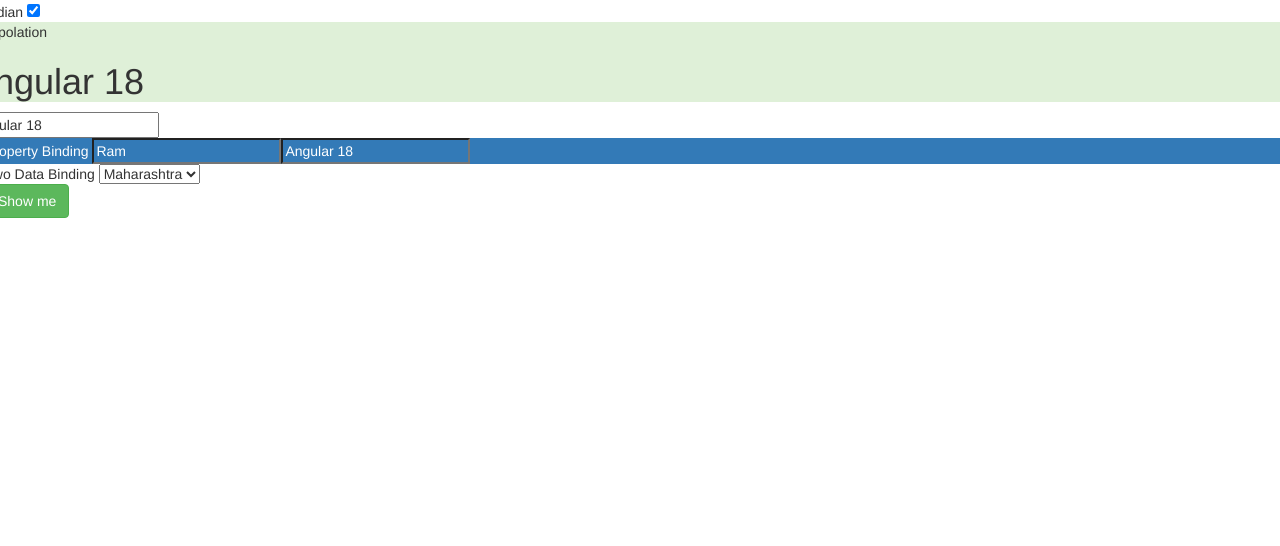
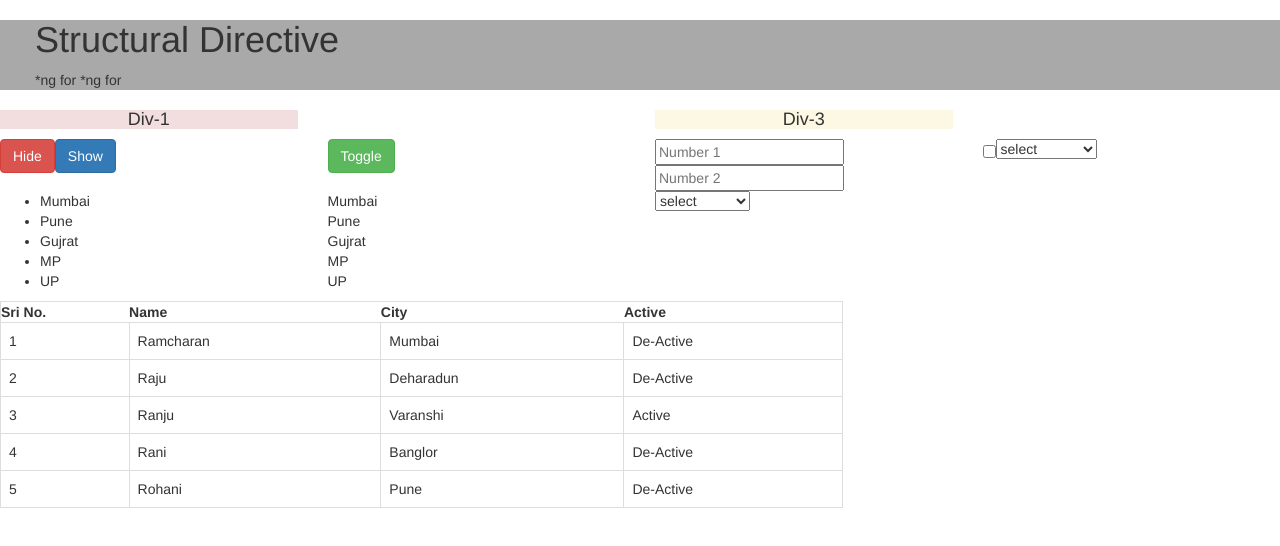
Before and after one commit to sushil141214/DemoAngular, an Angular app: page / in a window 1280 px wide. Shown: the top 546 px of the page. Built offline with nearby package versions, Linux system fonts and the light colour scheme.

Commit message:
I am adding structurel directive component. Implement ngIf and ngFor

```diff
--- /dev/null
+++ b/src/app/Components/structural-directive/structural-directive.component.css
@@ -0,0 +1,4 @@
+.hedding{
+    background-color: darkgrey;
+    padding-left: 35px;
+}
--- /dev/null
+++ b/src/app/Components/structural-directive/structural-directive.component.html
@@ -0,0 +1,114 @@
+<div class="hedding">
+
+            <h1> Structural Directive</h1>
+                     <p>*ng for *ng for </p>
+
+</div>
+
+<div class="row pt-3">
+    <div class="col-md-3">
+            <div *ngIf="isDivVisible" class="bg-danger pt-3 text-center">
+                <h4>Div-1</h4>
+            </div>
+    </div>
+    <div class="col-md-3">
+        <div *ngIf="isToggle" class="bg-success pt-3 text-center">
+            <h4>Div-2</h4>
+        </div>
+    </div>
+    <div class="col-md-3">
+    <div *ngIf="Number1==Number2" class="bg-warning pt-3 text-center">
+        <h4>Div-3</h4>
+    </div>
+    </div>
+    <div class="col-md-3">
+    <div *ngIf="selectState=='Bihar'" class="bg-primary pt-3 text-center">
+        <h4>Div-4</h4>
+    </div>
+    </div>
+</div>
+<div class="row pt-3">
+<div class="col-md-3">
+
+    <button class="btn btn-danger" (click)="divHide()">Hide</button>
+
+    <button class="btn btn-primary mx-2" (click)="divShow()"> Show</button>
+</div>
+<div class="col-md-3">
+    <button class="btn btn-success" (click)="divToggle()">Toggle</button>
+</div>
+<div class="col-md-3">
+   <input [(ngModel)]="Number1"  type="text" placeholder="Number 1">
+   <input [(ngModel)]="Number2" type="text" placeholder="Number 2">
+</div>
+<div class="col-md-3">
+    <div style="display: flex; align-items:center;">
+    <input [(ngModel)]="isActive" type="checkbox" class="width-50">
+    <select [(ngModel)]="selectState">
+        <option value="">select </option>
+        <option value="Maharashtra">Maharashtra</option>
+        <option value="UP">UP</option>
+        <option value="Gov">Gov</option>
+        <option value="Bihar">Bihar</option>
+    </select>
+    </div>
+</div>
+</div>
+<div class="row">
+    <div class="col-md-3">
+            <ul>
+                <li *ngFor="let city of cityArray">{{city}}</li>
+            </ul>
+    </div>
+    <div class="col-md-3">
+        <div *ngFor="let fname of cityArray">{{fname}}
+        </div>
+    </div>
+    <div class="col-md-3">
+        <select>
+            <option value="">select</option>
+            <option *ngFor="let stud of studentList" value="{{stud.studentId}}">{{stud.Name}}</option>
+        </select>
+    </div>
+    <div class="col-md-3">
+
+    </div>
+
+</div>
+
+<div class="row pt-3">
+        <div class="col-md-8">
+                <table class="table table-bordered">
+                    <thead>
+                    <th>
+                        Sri No.
+                    </th>
+                    <th>
+                            Name
+                    </th>
+                    <th>
+                        City
+                    </th>
+                    <th>
+                        Active
+                    </th>
+                </thead>
+                <tbody>
+                    <tr *ngFor="let Student of studentList; let srino=index">
+                        <td>{{srino+1}}</td>
+                        <td>{{Student.Name}}</td>
+                        <td>{{Student.city}}</td>
+                        <td>
+                            <span *ngIf="Student.isActive">Active</span>
+                            <span *ngIf="!Student.isActive">De-Active</span>
+
+
+                        </td>
+
+                    </tr>
+                </tbody>
+                </table>
+
+
+        </div>
+</div>
--- /dev/null
+++ b/src/app/Components/structural-directive/structural-directive.component.ts
@@ -0,0 +1,59 @@
+import { CommonModule } from '@angular/common';
+import { Component } from '@angular/core';
+import { FormsModule } from '@angular/forms';
+
+@Component({
+  selector: 'app-structural-directive',
+  standalone: true,
+  imports: [CommonModule,FormsModule],
+  templateUrl: './structural-directive.component.html',
+  styleUrl: './structural-directive.component.css'
+})
+export class StructuralDirectiveComponent {
+ isDivVisible:boolean=true;
+ isToggle:boolean=false;
+ isdivCompareNumber:boolean=true;
+ Number1:string='';
+ Number2:string='';
+ selectState:string='';
+ isActive:boolean=false;
+
+ cityArray : string []=['Mumbai','Pune','Gujrat','MP','UP'];
+
+ studentList:any[]=[
+  {studentId:22,Name:'Ramcharan',city:'Mumbai',isActive:false},
+  {studentId:33,Name:'Raju',city:'Deharadun',isActive:false},
+  {studentId:24,Name:'Ranju',city:'Varanshi',isActive:true},
+  {studentId:39,Name:'Rani',city:'Banglor',isActive:false},
+  {studentId:89,Name:'Rohani',city:'Pune',isActive:false}
+]
+
+
+   divShow(){
+        this.isDivVisible=true;
+          }
+
+  divHide(){
+  this.isDivVisible=false;
+    }
+  divToggle()
+  {
+    this.isToggle=!this.isToggle;
+  }
+
+  divCampare(){
+    if(this.Number1=this.Number2)
+    {
+      this.isdivCompareNumber=true;
+    }
+    else
+    {
+      this.isdivCompareNumber=false;
+
+
+    }
+  }
+
+
+
+}
--- a/src/app/app.component.html
+++ b/src/app/app.component.html
@@ -1,56 +1 @@
-<div class="row">
-<div class="col-4">
-
-</div>
-<div class="col-4">
-
-</div>
-
-<div class="col-4">
-    Indian <input type="checkbox" [(ngModel)]="isIndian"/>
-</div>
-
-
-</div>
-
-<div class="row">
-    <div class="col-4">
-    <div class="row">
-        <div class="col-4"></div>
-        <div class="col-4 bg-success">
-            Interpolation
-            <h1>{{CureseName}}</h1>
-        </div>
-        <div class="col-4">
-            <input type="text" value="{{CureseName}}">
-        </div>
-    </div>
-    <div [class]="txtcolor">
-            Property Binding
-
-        <input type="text" [class]="txtcolor" value="Ram" placeholder="Enter the First Name">
-
-        <input type="text" [class]="txtcolor"  [value]="CureseName">
-    </div>
-
-    </div>
-    <div class="col-4">
-        Two Data Binding
-        <select [(ngModel)]="ddlDefault">
-            <option value="">select</option>
-            <option value="Maharashtra">Maharashtra</option>
-            <option value="Goa">Goa</option>
-            <option value="Bihar">Bihar</option>
-            <option value="UP">UP</option>
-        </select>
-
-    </div>
-
-    <div class="col-4">
-
-        <button class="btn btn-success" (click)="showMe('Welcome to angular 18 ')"> Show me</button>
-
-    </div>
-
-
-    </div>
+<app-structural-directive></app-structural-directive>
--- a/src/app/app.component.ts
+++ b/src/app/app.component.ts
@@ -1,38 +1,29 @@
 import { Component } from '@angular/core';
 import { RouterOutlet } from '@angular/router';
-import { DataBindingComponent } from './Components/data-binding/data-binding.component';
-import { FormsModule } from '@angular/forms';
+import { StructuralDirectiveComponent } from './Components/structural-directive/structural-directive.component';
+import { CommonModule } from '@angular/common';
 
 
 @Component({
   selector: 'app-root',
   standalone: true,
-  imports: [RouterOutlet,DataBindingComponent,FormsModule],
+  imports: [RouterOutlet,StructuralDirectiveComponent,CommonModule],
   templateUrl: './app.component.html',
   styleUrl: './app.component.css'
 
 })
 export class AppComponent {
 
-// Data type of typescript
-//string,number, boolean, Data
-
-CureseName : string="Angular 18";
-ddlDefault="Maharashtra";
-
-isIndian: boolean=true;
 
 
-txtcolor: string ="bg-primary";
+
+
 
 constructor()
 {
-   this.CureseName
+
+
 }
 
-showMe(message: string){
-
-  alert(message);
-}
 
 }
```
Also changed, not shown: 1 other file (tests, documents, lock files or other folders).
